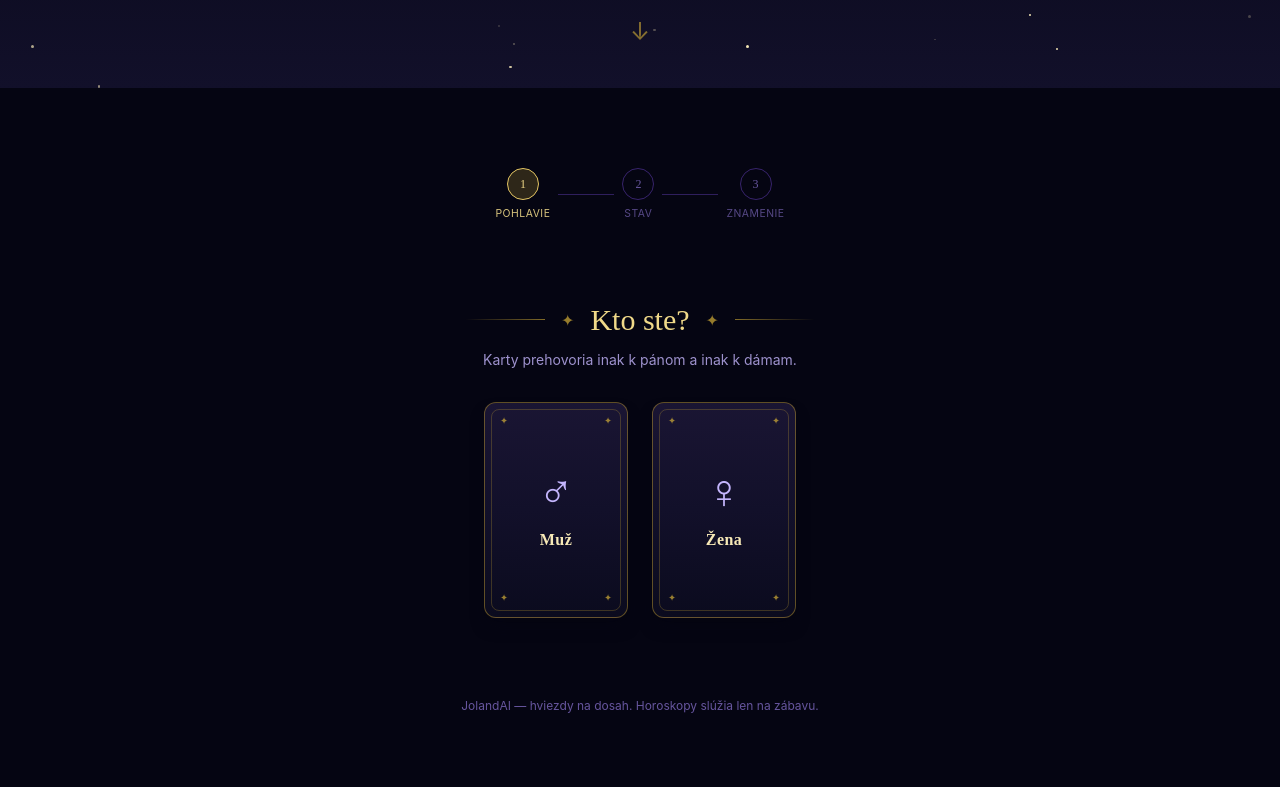
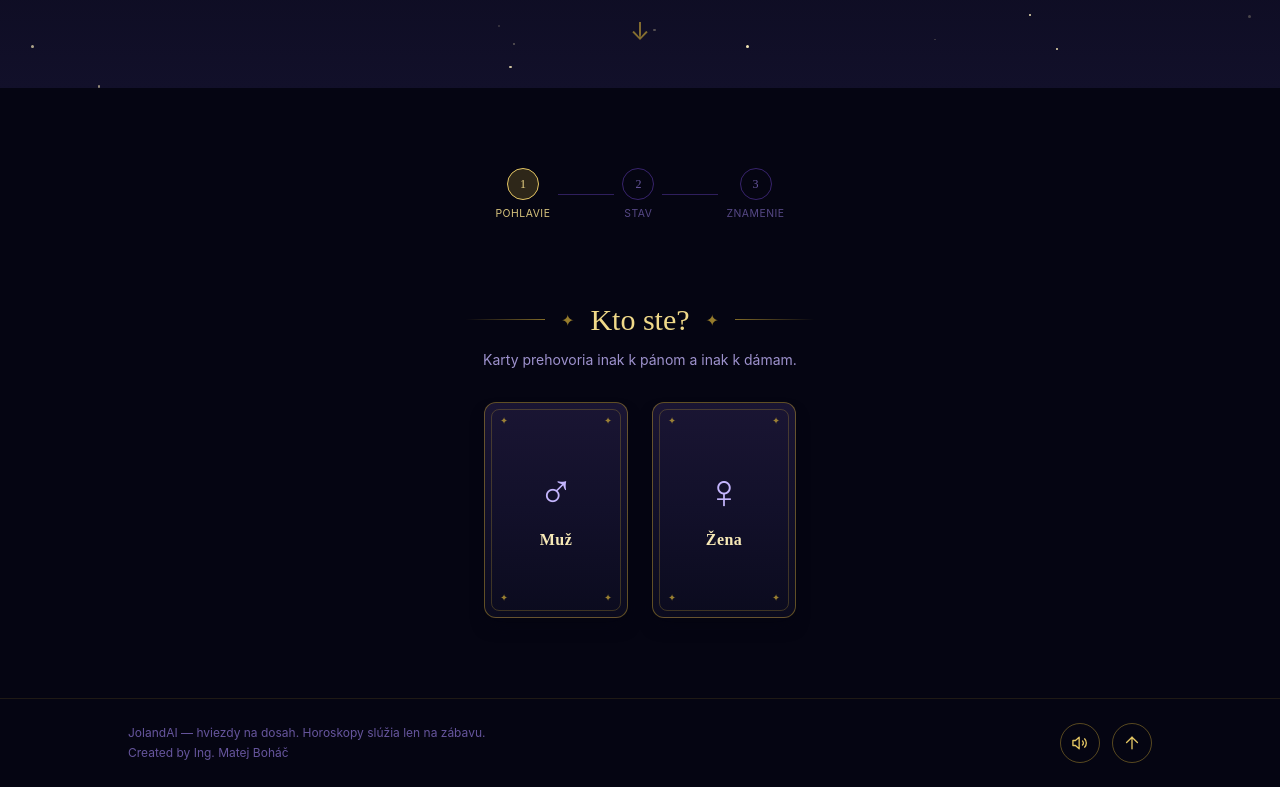
Before and after one commit to Sonmess/joland-ai, a Nuxt app: page / in a window 1280 px wide. Shown: the part 712-1499 px from the top of the page. Before the commit the page ends 1466 px from the top, so only its background shows below. Built offline with nearby package versions, Linux system fonts and the light colour scheme.

Commit message:
+ added footer with options

```diff
--- a/app/app.vue
+++ b/app/app.vue
@@ -7,5 +7,6 @@ const { sign } = useHoroscope()
     <StarfieldBackground />
     <ZodiacConstellation :sign="sign" />
     <NuxtPage />
+    <AppFooter />
   </div>
 </template>
--- /dev/null
+++ b/app/components/atoms/IconButton.vue
@@ -0,0 +1,8 @@
+<template>
+  <button
+    type="button"
+    class="flex h-10 w-10 cursor-pointer items-center justify-center rounded-full border border-gold-500/40 text-gold-400 transition-all duration-300 hover:border-gold-400 hover:bg-gold-500/10 hover:text-gold-300 focus-visible:outline-2 focus-visible:outline-offset-2 focus-visible:outline-gold-400"
+  >
+    <slot />
+  </button>
+</template>
--- /dev/null
+++ b/app/components/organisms/AppFooter.vue
@@ -0,0 +1,51 @@
+<script setup lang="ts">
+const { muted, toggleMuted, playCardSelect } = useSoundEffects()
+
+const onToggleSound = () => {
+  toggleMuted()
+  // A soft confirmation chime when turning sound back on
+  if (!muted.value) playCardSelect('gender')
+}
+
+const scrollToTop = () => {
+  window.scrollTo({ top: 0, behavior: 'smooth' })
+}
+</script>
+
+<template>
+  <footer class="border-t border-gold-600/15 px-6 py-6">
+    <div class="mx-auto flex max-w-5xl flex-col items-center gap-4 md:flex-row md:justify-between">
+      <div class="text-center text-xs text-mystic-400/60 md:text-left">
+        <p>JolandAI — hviezdy na dosah. Horoskopy slúžia len na zábavu.</p>
+        <p class="mt-1">Created by Ing. Matej Boháč</p>
+      </div>
+
+      <div class="flex items-center gap-3">
+        <IconButton
+          :aria-label="muted ? 'Zapnúť zvukové efekty' : 'Vypnúť zvukové efekty'"
+          :title="muted ? 'Zapnúť zvukové efekty' : 'Vypnúť zvukové efekty'"
+          @click="onToggleSound"
+        >
+          <svg viewBox="0 0 24 24" class="h-5 w-5" fill="none" stroke="currentColor" stroke-width="1.6" stroke-linecap="round" stroke-linejoin="round" aria-hidden="true">
+            <path d="M11 5 6.5 9H3.5v6h3L11 19V5Z" />
+            <template v-if="muted">
+              <line x1="16" y1="9.5" x2="21" y2="14.5" />
+              <line x1="21" y1="9.5" x2="16" y2="14.5" />
+            </template>
+            <template v-else>
+              <path d="M15 9.5a3.5 3.5 0 0 1 0 5" />
+              <path d="M17.5 7a7 7 0 0 1 0 10" />
+            </template>
+          </svg>
+        </IconButton>
+
+        <IconButton aria-label="Naspäť hore" title="Naspäť hore" @click="scrollToTop">
+          <svg viewBox="0 0 24 24" class="h-5 w-5" fill="none" stroke="currentColor" stroke-width="1.6" stroke-linecap="round" stroke-linejoin="round" aria-hidden="true">
+            <path d="M12 19V5" />
+            <path d="m5.5 11.5 6.5-6.5 6.5 6.5" />
+          </svg>
+        </IconButton>
+      </div>
+    </div>
+  </footer>
+</template>
--- a/app/composables/useSoundEffects.ts
+++ b/app/composables/useSoundEffects.ts
@@ -23,7 +23,10 @@ const SELECT_ROOTS: Record<CardSelectVariant, number> = {
   zodiac: 233.08, // B♭3
 }
 
+const STORAGE_KEY = 'jolandai-sound-muted'
+
 let audioContext: AudioContext | null = null
+let mutedRestored = false
 
 // Created lazily inside a click handler, which also satisfies autoplay policies.
 const getContext = (): AudioContext | null => {
@@ -52,12 +55,27 @@ const playTone = (ctx: AudioContext, { frequency, start = 0, duration, volume, t
 
 /** Synthesized mystic sound effects — no audio assets needed. */
 export const useSoundEffects = () => {
+  const muted = useState<boolean>('sound:muted', () => false)
+
+  // Restore the persisted preference once, after hydration, so the
+  // server-rendered markup (muted = false) never mismatches.
+  onMounted(() => {
+    if (mutedRestored) return
+    mutedRestored = true
+    muted.value = localStorage.getItem(STORAGE_KEY) === '1'
+  })
+
+  const toggleMuted = (): void => {
+    muted.value = !muted.value
+    if (import.meta.client) localStorage.setItem(STORAGE_KEY, muted.value ? '1' : '0')
+  }
   /**
    * Warm, dark toll built on the given root note: soft sub an octave below,
    * root with a minor third above, and a faint octave overtone. All sine —
    * no bright partials, so nothing rings metallic.
    */
   const playSelectChime = (root: number): void => {
+    if (muted.value) return
     const ctx = getContext()
     if (!ctx) return
     playTone(ctx, { frequency: root / 2, duration: 1.0, volume: 0.09, attack: 0.04 })
@@ -73,6 +91,7 @@ export const useSoundEffects = () => {
 
   /** Slow dark rite — deep drone, unsettling swell, low rising minor arpeggio. */
   const playReveal = (): void => {
+    if (muted.value) return
     const ctx = getContext()
     if (!ctx) return
 
@@ -94,5 +113,5 @@ export const useSoundEffects = () => {
     playTone(ctx, { frequency: 1174.66, start: 1.5, duration: 1.6, volume: 0.012, attack: 0.1 })
   }
 
-  return { playCardSelect, playReveal }
+  return { muted, toggleMuted, playCardSelect, playReveal }
 }
--- a/app/pages/index.vue
+++ b/app/pages/index.vue
@@ -78,9 +78,6 @@ watch(currentStep, async (step, previous) => {
       </Transition>
     </section>
 
-    <footer class="px-6 pb-10 text-center text-xs text-mystic-400/60">
-      <p>JolandAI — hviezdy na dosah. Horoskopy slúžia len na zábavu.</p>
-    </footer>
   </main>
 </template>
 
```
